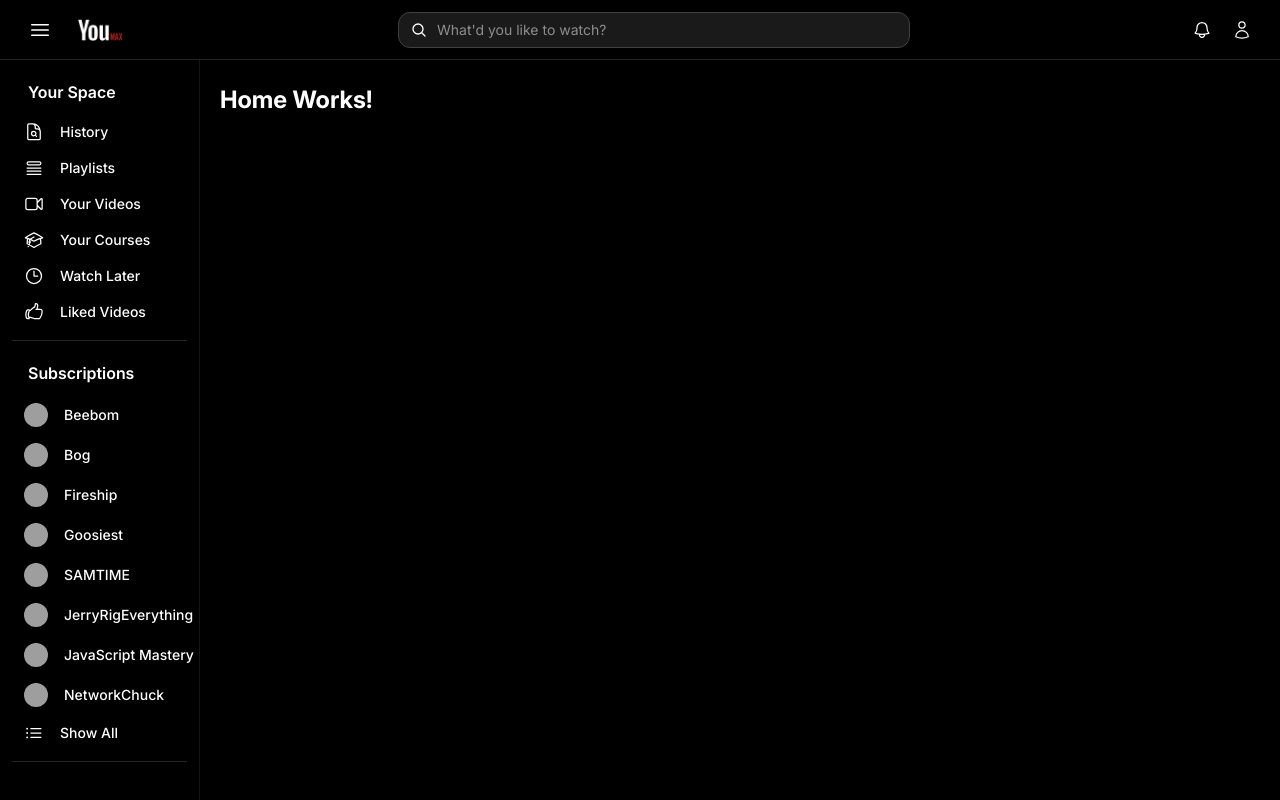
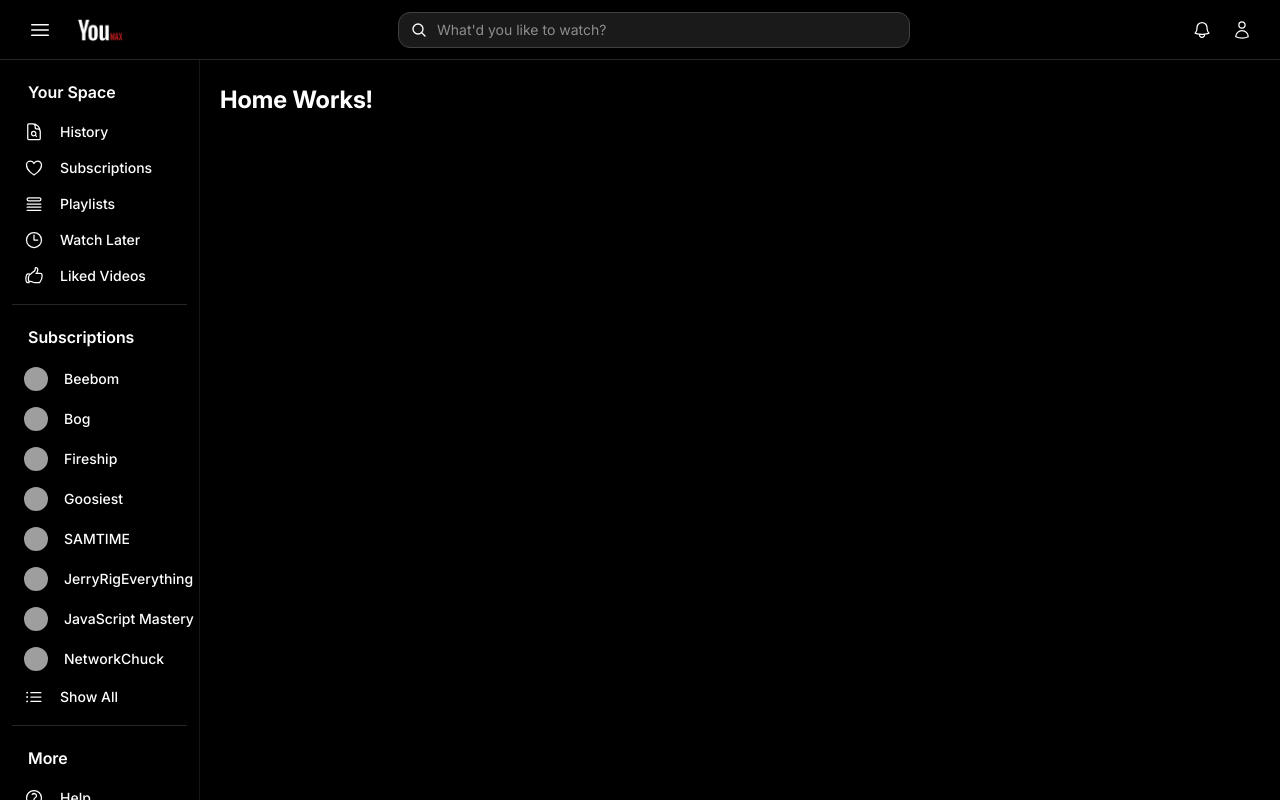
Before and after one commit to jpdoshi/you-max, a React (Vite) app: page / in a window 1280 px wide. Built offline with nearby package versions, Linux system fonts and the light colour scheme; grey boxes are pictures that could not be loaded.

Commit message:
sidebar: minor improvements

```diff
--- a/src/components/Sidebar.tsx
+++ b/src/components/Sidebar.tsx
@@ -31,6 +31,23 @@
         fill="none"
         viewBox="0 0 24 24"
         strokeWidth={1.5}
+        stroke="#fff"
+        className="size-5"
+      >
+        <path
+          strokeLinecap="round"
+          strokeLinejoin="round"
+          d="M21 8.25c0-2.485-2.099-4.5-4.688-4.5-1.935 0-3.597 1.126-4.312 2.733-.715-1.607-2.377-2.733-4.313-2.733C5.1 3.75 3 5.765 3 8.25c0 7.22 9 12 9 12s9-4.78 9-12Z"
+        />
+      </svg>
+      <span className="font-medium text-sm text-nowrap">Subscriptions</span>
+    </button>
+    <button className="py-1.5 px-3 hover:bg-neutral-800 cursor-pointer duration-300 rounded-lg flex flex-row gap-4 items-center">
+      <svg
+        xmlns="http://www.w3.org/2000/svg"
+        fill="none"
+        viewBox="0 0 24 24"
+        strokeWidth={1.5}
         stroke="currentColor"
         className="size-5"
       >
@@ -41,40 +58,6 @@
         />
       </svg>
       <span className="font-medium text-sm text-nowrap">Playlists</span>
-    </button>
-    <button className="py-1.5 px-3 hover:bg-neutral-800 cursor-pointer duration-300 rounded-lg flex flex-row gap-4 items-center">
-      <svg
-        xmlns="http://www.w3.org/2000/svg"
-        fill="none"
-        viewBox="0 0 24 24"
-        strokeWidth={1.5}
-        stroke="#fff"
-        className="size-5"
-      >
-        <path
-          strokeLinecap="round"
-          strokeLinejoin="round"
-          d="m15.75 10.5 4.72-4.72a.75.75 0 0 1 1.28.53v11.38a.75.75 0 0 1-1.28.53l-4.72-4.72M4.5 18.75h9a2.25 2.25 0 0 0 2.25-2.25v-9a2.25 2.25 0 0 0-2.25-2.25h-9A2.25 2.25 0 0 0 2.25 7.5v9a2.25 2.25 0 0 0 2.25 2.25Z"
-        />
-      </svg>
-      <span className="font-medium text-sm text-nowrap">Your Videos</span>
-    </button>
-    <button className="py-1.5 px-3 hover:bg-neutral-800 cursor-pointer duration-300 rounded-lg flex flex-row gap-4 items-center">
-      <svg
-        xmlns="http://www.w3.org/2000/svg"
-        fill="none"
-        viewBox="0 0 24 24"
-        strokeWidth={1.5}
-        stroke="#fff"
-        className="size-5"
-      >
-        <path
-          strokeLinecap="round"
-          strokeLinejoin="round"
-          d="M4.26 10.147a60.438 60.438 0 0 0-.491 6.347A48.62 48.62 0 0 1 12 20.904a48.62 48.62 0 0 1 8.232-4.41 60.46 60.46 0 0 0-.491-6.347m-15.482 0a50.636 50.636 0 0 0-2.658-.813A59.906 59.906 0 0 1 12 3.493a59.903 59.903 0 0 1 10.399 5.84c-.896.248-1.783.52-2.658.814m-15.482 0A50.717 50.717 0 0 1 12 13.489a50.702 50.702 0 0 1 7.74-3.342M6.75 15a.75.75 0 1 0 0-1.5.75.75 0 0 0 0 1.5Zm0 0v-3.675A55.378 55.378 0 0 1 12 8.443m-7.007 11.55A5.981 5.981 0 0 0 6.75 15.75v-1.5"
-        />
-      </svg>
-      <span className="font-medium text-sm text-nowrap">Your Courses</span>
     </button>
     <button className="py-1.5 px-3 hover:bg-neutral-800 cursor-pointer duration-300 rounded-lg flex flex-row gap-4 items-center">
       <svg
@@ -198,6 +181,53 @@
   </div>
 );
 
+const MoreActions = () => (
+  <div className="flex flex-col gap-1 py-3">
+    <h3 className="font-semibold my-2 mx-4">More</h3>
+    <button className="py-1.5 px-3 hover:bg-neutral-800 cursor-pointer duration-300 rounded-lg flex flex-row gap-4 items-center">
+      <svg
+        xmlns="http://www.w3.org/2000/svg"
+        fill="none"
+        viewBox="0 0 24 24"
+        strokeWidth={1.5}
+        stroke="#fff"
+        className="size-5"
+      >
+        <path
+          strokeLinecap="round"
+          strokeLinejoin="round"
+          d="M9.879 7.519c1.171-1.025 3.071-1.025 4.242 0 1.172 1.025 1.172 2.687 0 3.712-.203.179-.43.326-.67.442-.745.361-1.45.999-1.45 1.827v.75M21 12a9 9 0 1 1-18 0 9 9 0 0 1 18 0Zm-9 5.25h.008v.008H12v-.008Z"
+        />
+      </svg>
+
+      <span className="font-medium text-sm text-nowrap">Help</span>
+    </button>
+    <button className="py-1.5 px-3 hover:bg-neutral-800 cursor-pointer duration-300 rounded-lg flex flex-row gap-4 items-center">
+      <svg
+        xmlns="http://www.w3.org/2000/svg"
+        fill="none"
+        viewBox="0 0 24 24"
+        strokeWidth={1.5}
+        stroke="#fff"
+        className="size-5"
+      >
+        <path
+          strokeLinecap="round"
+          strokeLinejoin="round"
+          d="M9.594 3.94c.09-.542.56-.94 1.11-.94h2.593c.55 0 1.02.398 1.11.94l.213 1.281c.063.374.313.686.645.87.074.04.147.083.22.127.325.196.72.257 1.075.124l1.217-.456a1.125 1.125 0 0 1 1.37.49l1.296 2.247a1.125 1.125 0 0 1-.26 1.431l-1.003.827c-.293.241-.438.613-.43.992a7.723 7.723 0 0 1 0 .255c-.008.378.137.75.43.991l1.004.827c.424.35.534.955.26 1.43l-1.298 2.247a1.125 1.125 0 0 1-1.369.491l-1.217-.456c-.355-.133-.75-.072-1.076.124a6.47 6.47 0 0 1-.22.128c-.331.183-.581.495-.644.869l-.213 1.281c-.09.543-.56.94-1.11.94h-2.594c-.55 0-1.019-.398-1.11-.94l-.213-1.281c-.062-.374-.312-.686-.644-.87a6.52 6.52 0 0 1-.22-.127c-.325-.196-.72-.257-1.076-.124l-1.217.456a1.125 1.125 0 0 1-1.369-.49l-1.297-2.247a1.125 1.125 0 0 1 .26-1.431l1.004-.827c.292-.24.437-.613.43-.991a6.932 6.932 0 0 1 0-.255c.007-.38-.138-.751-.43-.992l-1.004-.827a1.125 1.125 0 0 1-.26-1.43l1.297-2.247a1.125 1.125 0 0 1 1.37-.491l1.216.456c.356.133.751.072 1.076-.124.072-.044.146-.086.22-.128.332-.183.582-.495.644-.869l.214-1.28Z"
+        />
+        <path
+          strokeLinecap="round"
+          strokeLinejoin="round"
+          d="M15 12a3 3 0 1 1-6 0 3 3 0 0 1 6 0Z"
+        />
+      </svg>
+
+      <span className="font-medium text-sm text-nowrap">Settings</span>
+    </button>
+  </div>
+);
+
 const Sidebar = ({ isSidebarOpen }: Props) => {
   return (
     isSidebarOpen && (
@@ -208,6 +238,7 @@
       >
         <UserActions />
         <Subscriptions />
+        <MoreActions />
       </aside>
     )
   );
```
